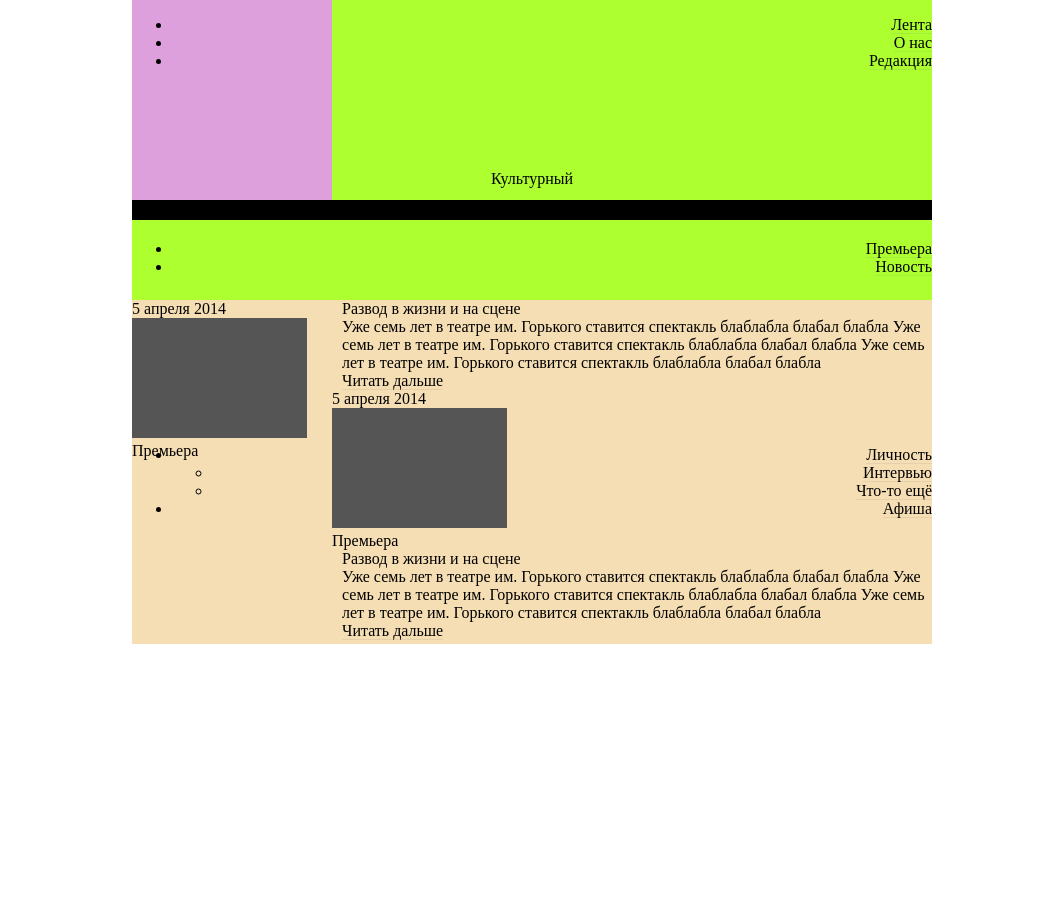
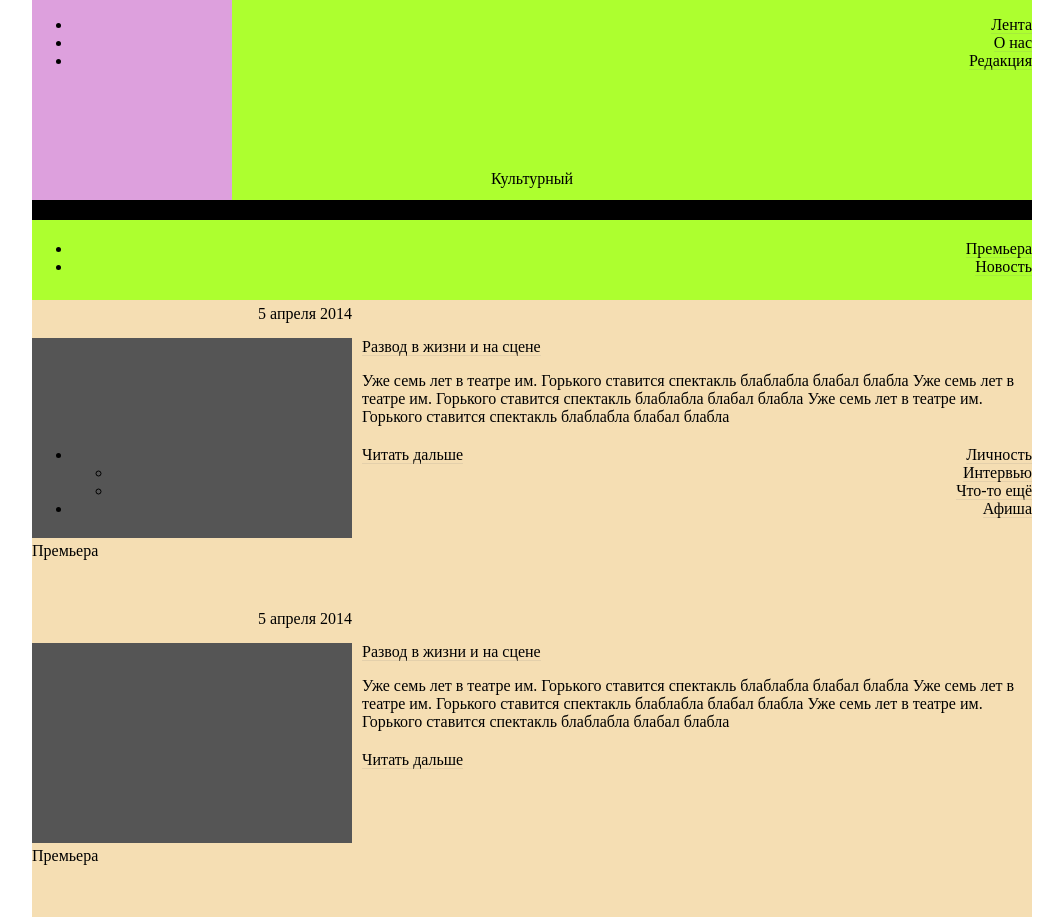
Before and after one commit to didlidu/cultureVl, a Django app: page / in a window 1280 px wide. Shown: the whole page, without its empty margins (108-1171 px from the left). Before the commit the page ends 644 px from the top, so only its background shows below. Run offline with Django 3.2, Linux system fonts and the light colour scheme; parts of the project's set-up code (start-up, migrations or seed data) failed here and were passed over; some libraries are stand-ins or nearby versions.

Commit message:
lenta.css 70%

```diff
--- a/static/css/main_style.css
+++ b/static/css/main_style.css
@@ -58,7 +58,7 @@ body{
     height:100px;
 }
 #stuff{
-    width: 800px;
+    width: 1000px;
     background-color: wheat;
     margin: 0 auto;
 }
@@ -75,23 +75,38 @@ body{
 }
 
 .item{
-    height: inherit;
+    height: 300px;
+    padding-top: 5px;
 }
 .item_pic{
     height: inherit;
     display: inline-block;
-    width: 200px;
     float:left;
 }
 .item_info{
     display: inline-block;
-    height: inherit;
+    height: 270px;
     float:right;
-    width: 590px;
+    width: 670px;
+    padding-top: 33px;
 }
 .item_photo{
     display: inline-block;
-    width: 175px;
-    height:120px;
+    width: 320px;
+    height:200px;
     background-color: #555555;
 }
+.item_date{
+    height: 21px;
+    padding-bottom: 12px;
+    width: inherit;
+    text-align: right;
+}
+.item_read{
+    width: inherit;
+    margin-top: 20px;
+    text-align: left;
+}
+.item_lid{
+    margin-top: 16px;
+}
--- a/templates/blog_app/header.html
+++ b/templates/blog_app/header.html
@@ -8,8 +8,8 @@
         <meta name="description" content="" />
         <link rel="stylesheet" type="text/css" href="{% static "css/main_style.css" %}">
         <link rel="stylesheet" type="text/css" href="{% static "css/drop.css" %}">
-        <script src="{% static "js/libs/jquery-2.1.1.min.js" %}"></script>
-        <script src="{% static "js/libs/jquery.dropotron.min.js" %}"></script>
+        <script src="{% static "js/lib/jquery-2.1.1.min.js" %}"></script>
+        <script src="{% static "js/lib/jquery.dropotron.min.js" %}"></script>
         <script src="{% static "js/main.js" %}"></script>
     </head>
 
--- a/templates/pages/lenta.html
+++ b/templates/pages/lenta.html
@@ -14,7 +14,7 @@
             </div>
             <div class="item_info">
                 <div class="item_header">
-                    Развод в жизни и на сцене
+                        <a href="" class=title_link>Развод в жизни и на сцене</a>
                 </div>
                 <div class="item_lid">
                     Уже семь лет в театре им. Горького ставится спектакль блаблабла блабал блабла
@@ -40,7 +40,7 @@
             </div>
             <div class="item_info">
                 <div class="item_header">
-                    Развод в жизни и на сцене
+                        <a href="" class=title_link>Развод в жизни и на сцене</a>
                 </div>
                 <div class="item_lid">
                     Уже семь лет в театре им. Горького ставится спектакль блаблабла блабал блабла
```
